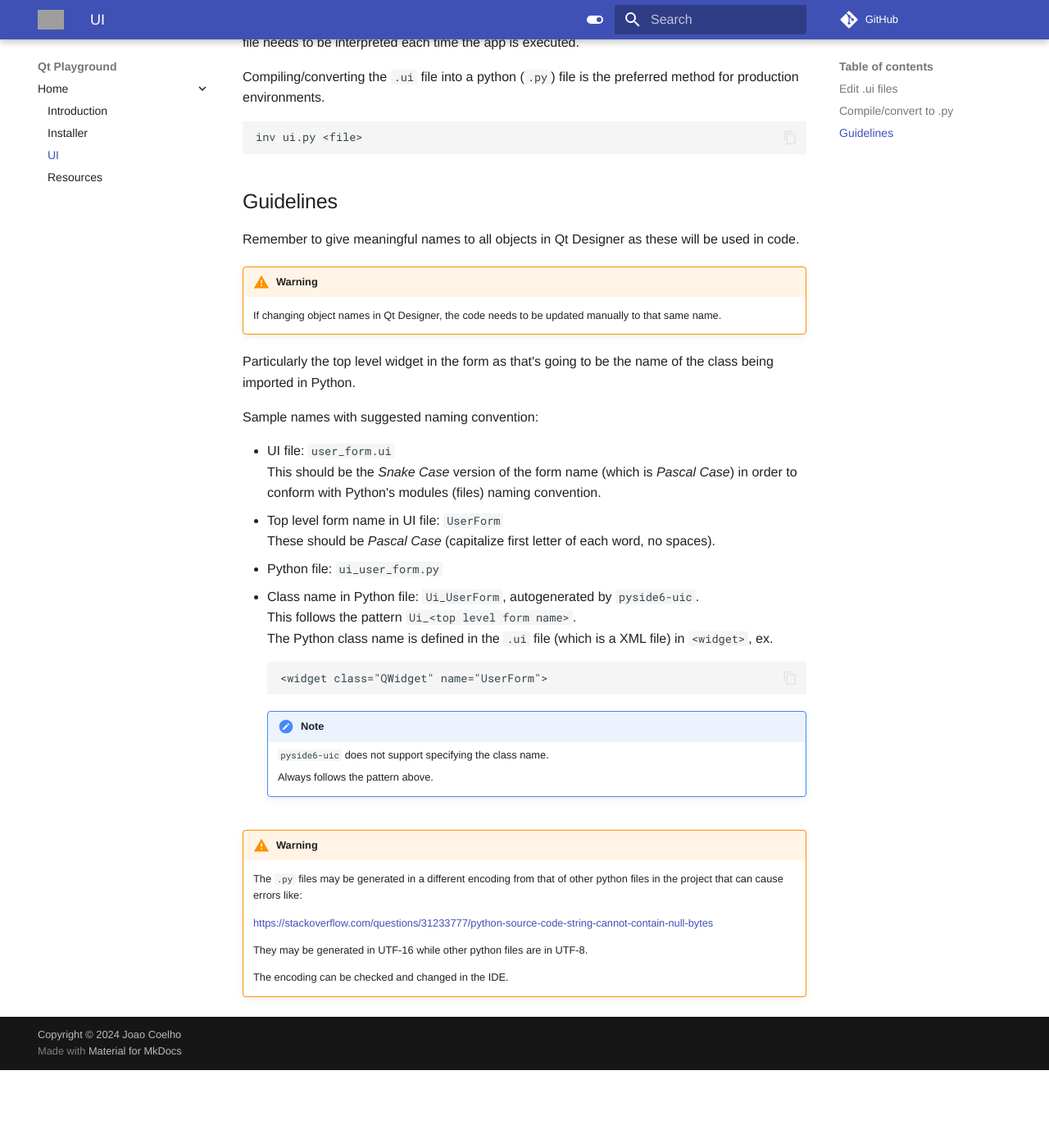
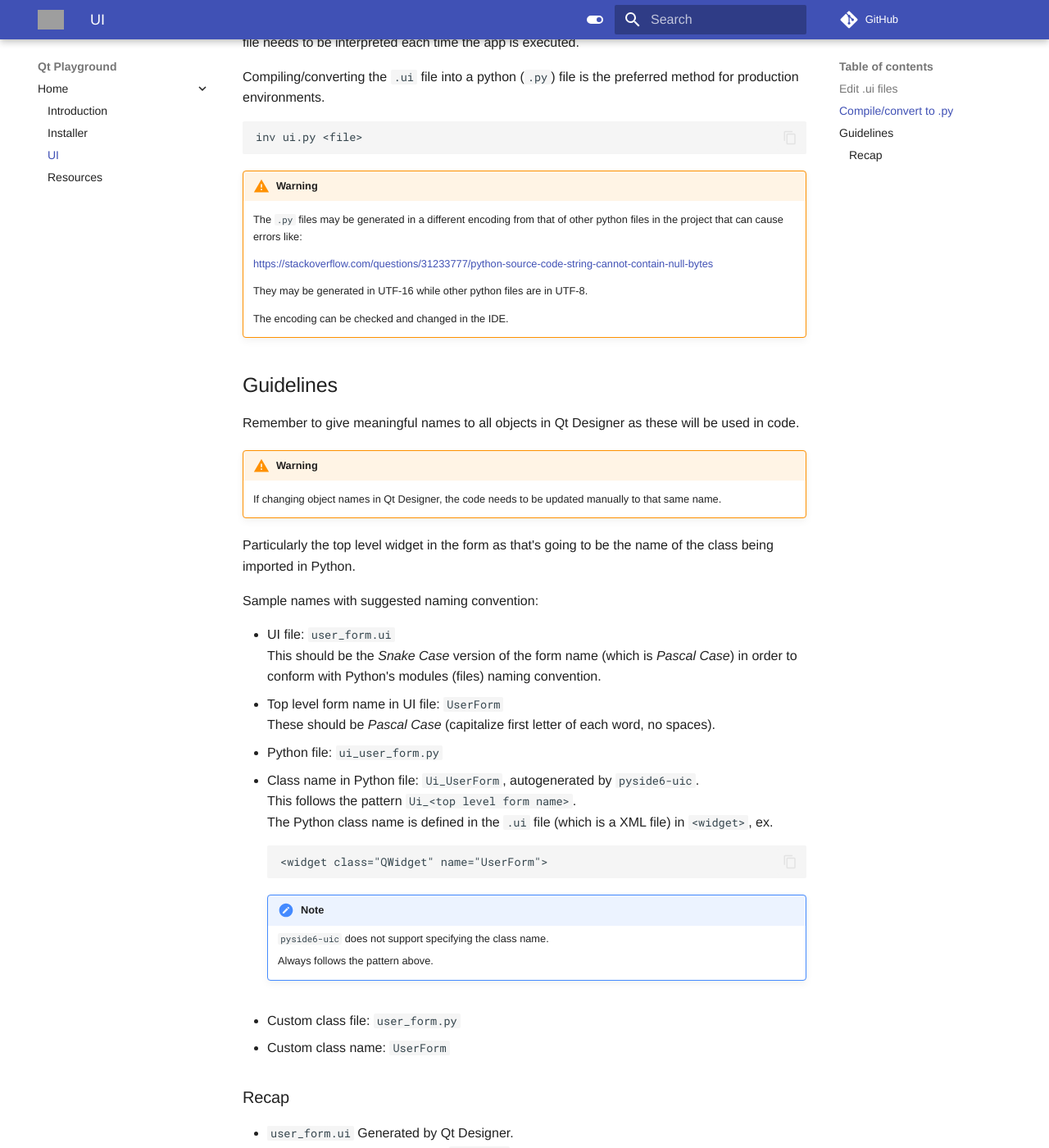
Before and after one commit to joaonc/qt_playground, an MkDocs documentation site: the page built from docs/ui.md, in a window 1280 px wide and 1400 px high, scrolled down 564 px. Shown: the whole window at 82% size. Built offline with MkDocs 1.6.1 and Material for MkDocs 9.7.7, drawn with Linux system fonts in a browser that asks for light colours; comment, search, counter and statistics services are not loaded; before the commit the page ends 1869 px from its top, so only the background shows below that; some of the changed lines change nothing that is shown; some of the changed text lies outside the part shown; grey boxes are pictures that could not be loaded.

Commit message:
docs update

````diff
--- a/docs/ui.md
+++ b/docs/ui.md
@@ -20,6 +20,17 @@
 ```
 inv ui.py <file>
 ```
+
+!!! Warning
+
+    The `.py` files may be generated in a different encoding from that of other python files in
+    the project that can cause errors like:
+
+    [https://stackoverflow.com/questions/31233777/python-source-code-string-cannot-contain-null-bytes](https://stackoverflow.com/questions/31233777/python-source-code-string-cannot-contain-null-bytes)
+
+    They may be generated in UTF-16 while other python files are in UTF-8.
+
+    The encoding can be checked and changed in the IDE.
 
 ## Guidelines
 Remember to give meaningful names to all objects in Qt Designer as these will be used in code.
@@ -53,13 +64,13 @@
 
       Always follows the pattern above.
 
-!!! Warning
+* Custom class file: `user_form.py`
+* Custom class name: `UserForm`
 
-    The `.py` files may be generated in a different encoding from that of other python files in
-    the project that can cause errors like:
-
-    [https://stackoverflow.com/questions/31233777/python-source-code-string-cannot-contain-null-bytes](https://stackoverflow.com/questions/31233777/python-source-code-string-cannot-contain-null-bytes)
-
-    They may be generated in UTF-16 while other python files are in UTF-8.
-
-    The encoding can be checked and changed in the IDE.
+### Recap
+* `user_form.ui` Generated by Qt Designer.
+  Top level form name should be `UserForm`.
+* `ui_user_form.py` Generated by `pyside6-uic` when converting the `.ui` file to `.py`.
+  Class name is `Ui_UserForm`.
+* `user_form.py` Our own python file with a class inheriting from the generated one.
+  Class name should be `UserForm`.
````
